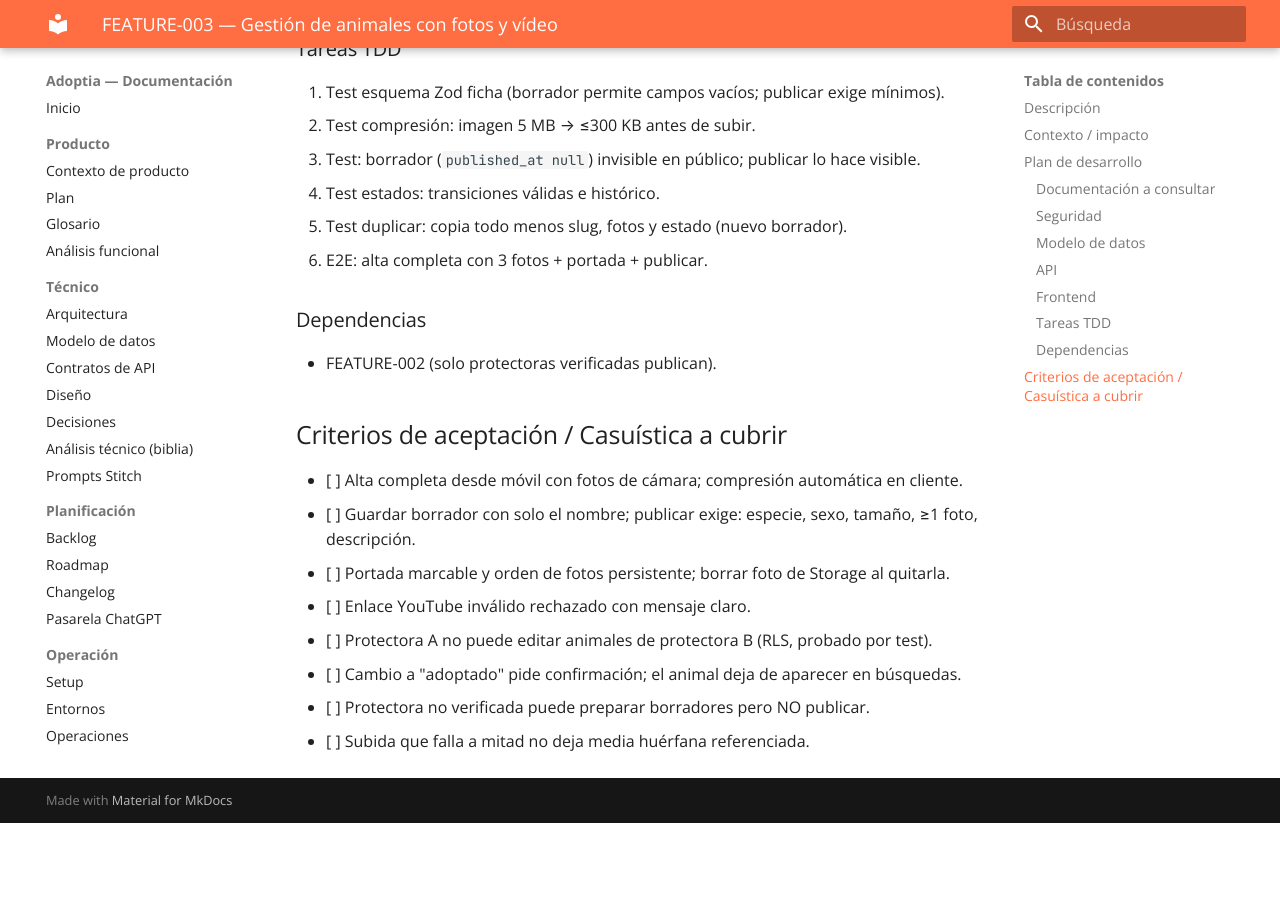
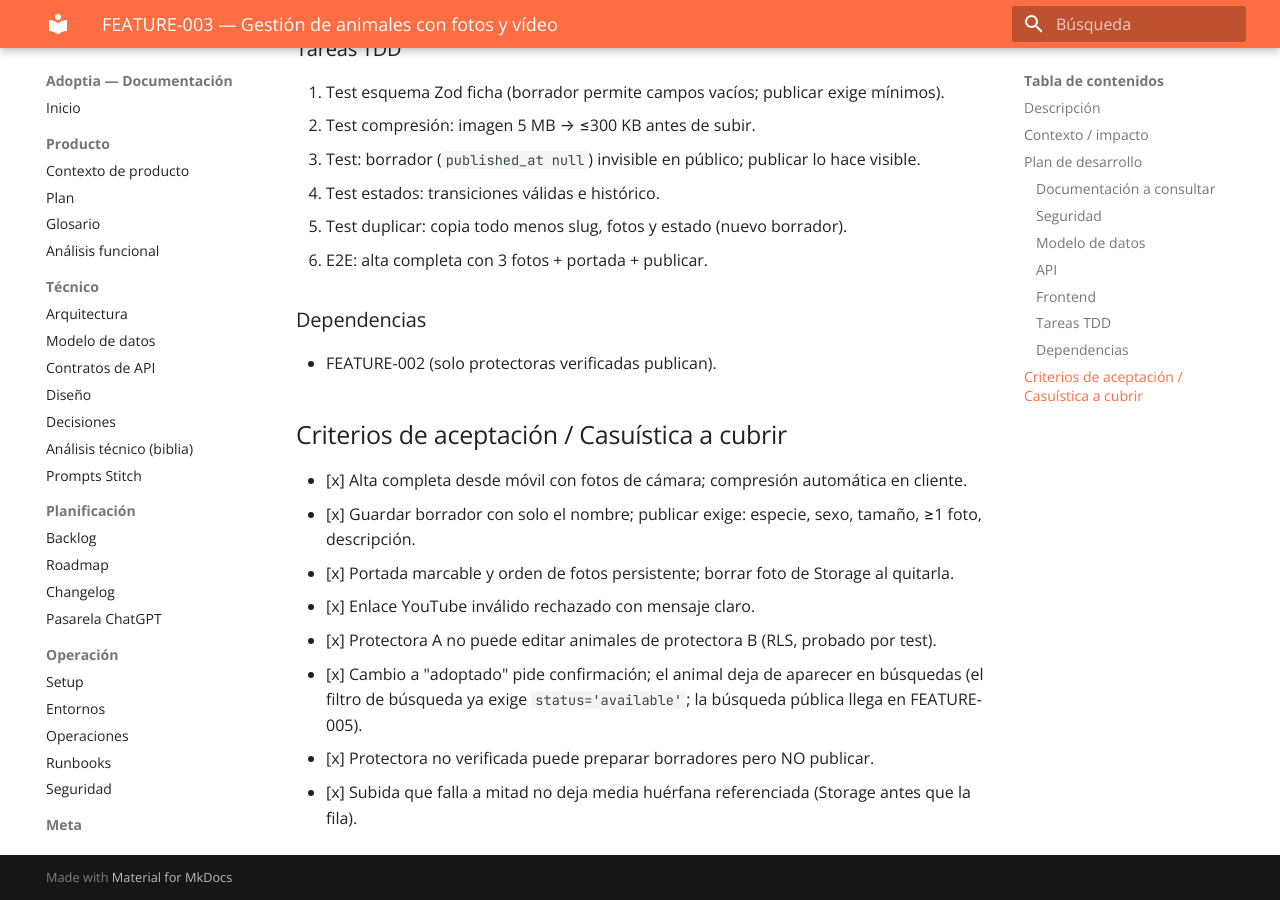
Before and after one commit to GorkaAnasinf/Adoptia, an MkDocs documentation site: the page built from docs/planning/items/FEATURE-003.md, in a window 1280 px wide and 900 px high, scrolled down 1303 px. Built offline with MkDocs 1.6.1 and Material for MkDocs 9.7.7, drawn with Linux system fonts in a browser that asks for light colours; before the commit the page ends 2126 px from its top, so only the background shows below that.

Commit message:
feat(shelter): bloquear publicación a protectoras no verificadas + cierre FEATURE-003
- AnimalForm recibe shelterVerified: publicar deshabilitado y bloqueado si
  la protectora no está verificada (criterio de aceptación).
- Cierre de FEATURE-003: item a hecho, criterios marcados, CHANGELOG 0.0.12
  y vistas de planificación regeneradas.

Co-Authored-By: Claude Opus 4.8 <noreply@anthropic.com>

```diff
--- a/docs/planning/items/FEATURE-003.md
+++ b/docs/planning/items/FEATURE-003.md
@@ -61,11 +61,11 @@ Es el contenido de la plataforma. La calidad de las fichas determina las adopcio
 
 ## Criterios de aceptación / Casuística a cubrir
 
-- [ ] Alta completa desde móvil con fotos de cámara; compresión automática en cliente.
-- [ ] Guardar borrador con solo el nombre; publicar exige: especie, sexo, tamaño, ≥1 foto, descripción.
-- [ ] Portada marcable y orden de fotos persistente; borrar foto de Storage al quitarla.
-- [ ] Enlace YouTube inválido rechazado con mensaje claro.
-- [ ] Protectora A no puede editar animales de protectora B (RLS, probado por test).
-- [ ] Cambio a "adoptado" pide confirmación; el animal deja de aparecer en búsquedas.
-- [ ] Protectora no verificada puede preparar borradores pero NO publicar.
-- [ ] Subida que falla a mitad no deja media huérfana referenciada.
+- [x] Alta completa desde móvil con fotos de cámara; compresión automática en cliente.
+- [x] Guardar borrador con solo el nombre; publicar exige: especie, sexo, tamaño, ≥1 foto, descripción.
+- [x] Portada marcable y orden de fotos persistente; borrar foto de Storage al quitarla.
+- [x] Enlace YouTube inválido rechazado con mensaje claro.
+- [x] Protectora A no puede editar animales de protectora B (RLS, probado por test).
+- [x] Cambio a "adoptado" pide confirmación; el animal deja de aparecer en búsquedas (el filtro de búsqueda ya exige `status='available'`; la búsqueda pública llega en FEATURE-005).
+- [x] Protectora no verificada puede preparar borradores pero NO publicar.
+- [x] Subida que falla a mitad no deja media huérfana referenciada (Storage antes que la fila).
```
Also changed, not shown: other parts of docs/planning/items/FEATURE-003.md (+1 -1 lines), docs/planning/BACKLOG.md (+5 -6 lines), docs/planning/CHANGELOG.md (+6 -0 lines), docs/planning/ROADMAP.md (+2 -2 lines), docs/planning/items/INDEX.md (+1 -1 lines), docs/product/PRODUCT_CONTEXT.md (+1 -1 lines), src/components/animals/AnimalForm.test.tsx (+12 -0 lines), src/components/animals/AnimalForm.tsx (+15 -1 lines), 4 other files.
